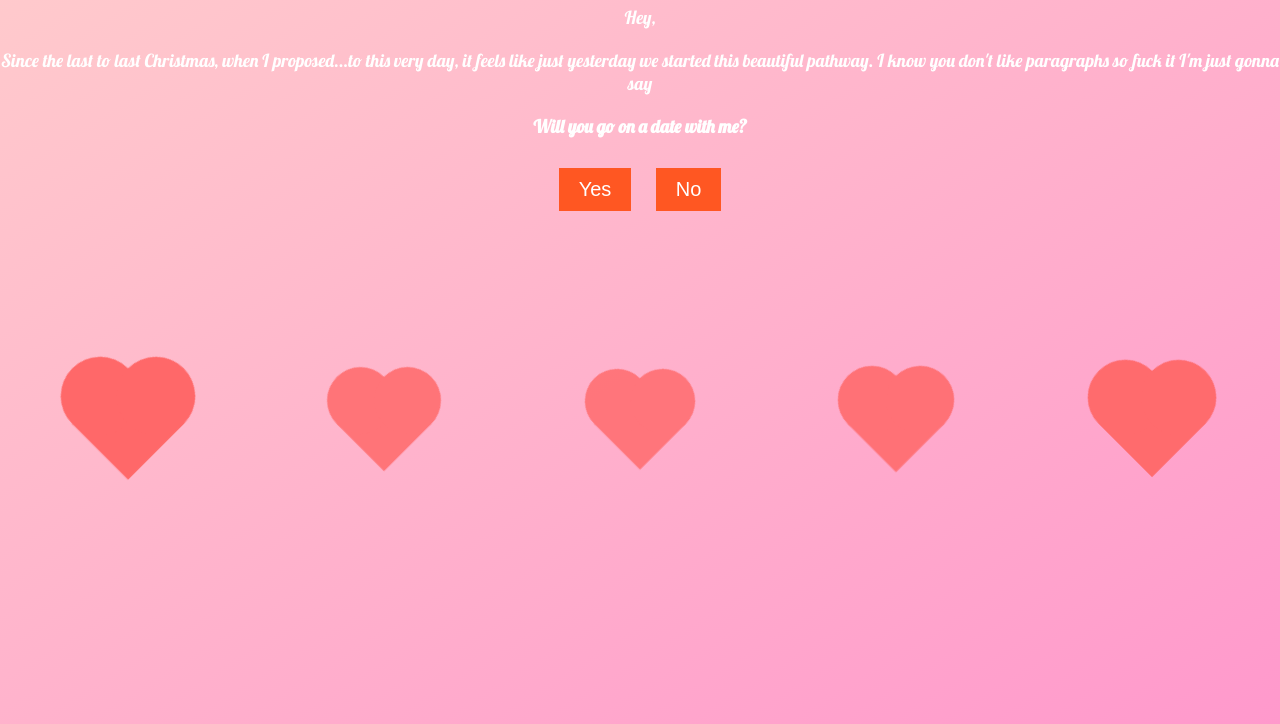
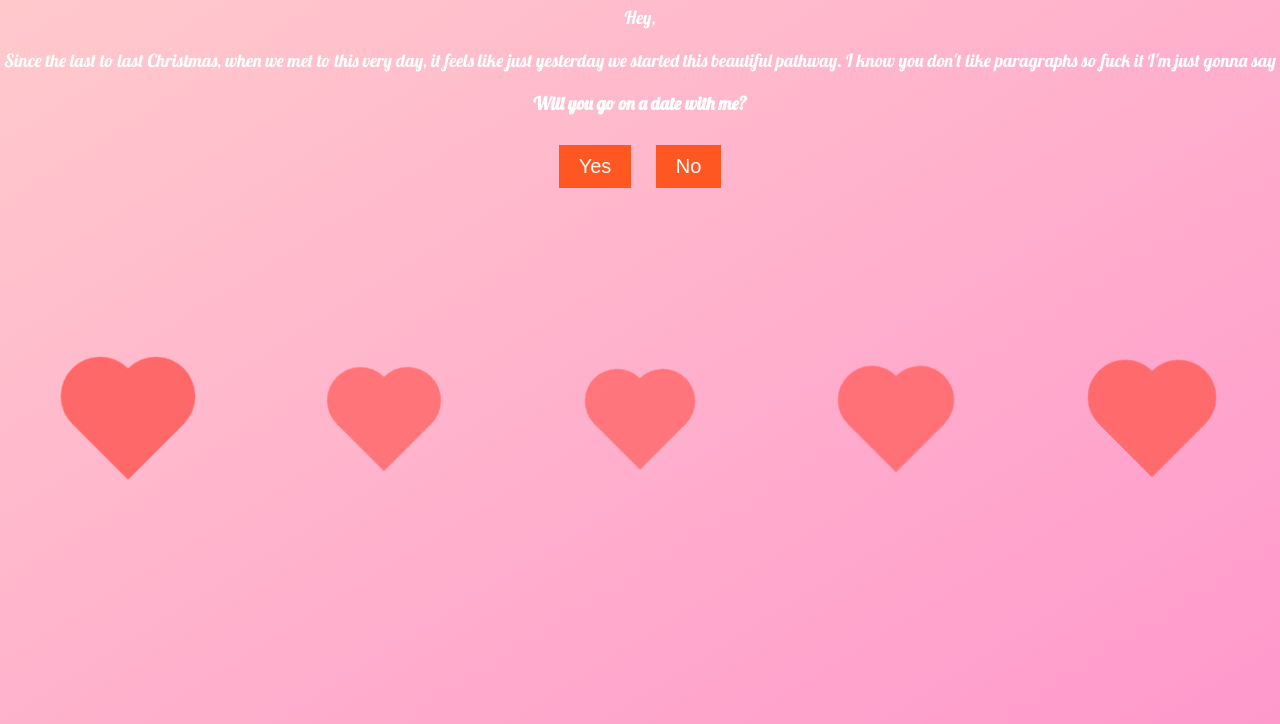
Before and after one commit to GodMode-OFF/Sin, a plain HTML site: page index.html in a window 1280 px wide. Shown: the part 76-800 px from the top of the page. Drawn offline with Linux system fonts and the light colour scheme.

Commit message:
Update index.html

```diff
--- a/index.html
+++ b/index.html
@@ -15,7 +15,7 @@
 <body>
     <h1>Message for H.Khan</h1>
     <p>Hey,</p>
-    <p>Since the last to last Christmas, when I proposed...to this very day, it feels like  just yesterday we started this beautiful pathway. I know you don't like paragraphs so fuck it I'm just gonna say</p>
+    <p>Since the last to last Christmas, when we met to this very day, it feels like  just yesterday we started this beautiful pathway. I know you don't like paragraphs so fuck it I'm just gonna say</p>
 
     <p><strong>Will you go on a date with me?</strong></p>
     <button id="yesBtn" onclick="handleResponse(true)">Yes</button>
```
